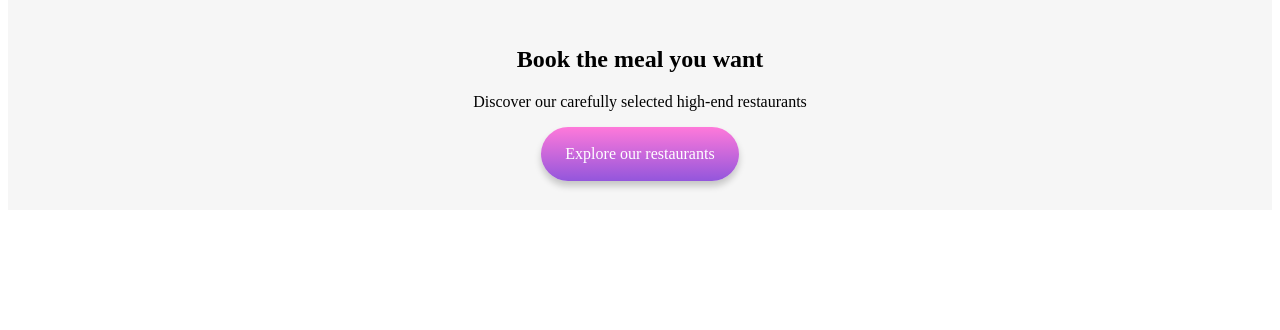
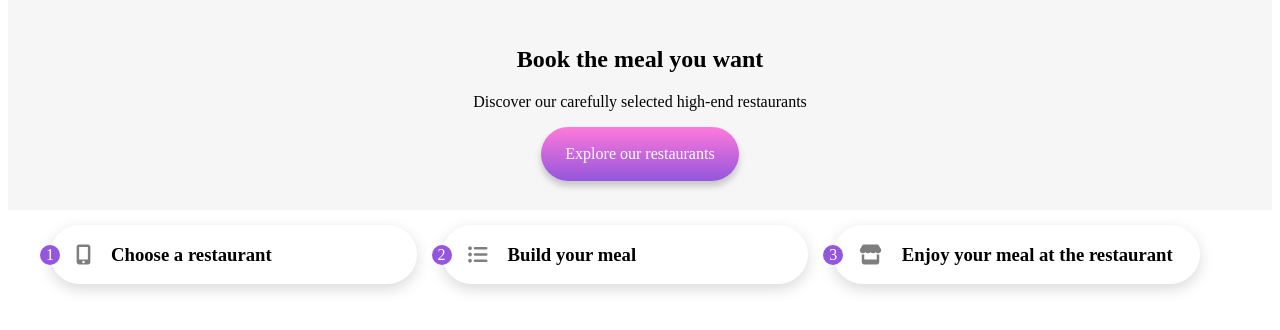
Before and after one commit to HSheikhcodes/OMF, a plain HTML site: page index.html in a window 1280 px wide. Shown: the part 96-426 px from the top of the page. Drawn offline with Linux system fonts and the light colour scheme; a web font is replaced by a local one.

Commit message:
restaurant-guides

```diff
--- a/CSS/style.css
+++ b/CSS/style.css
@@ -73,4 +73,73 @@ address {
     background: linear-gradient(180deg, #ff88de 0%, #a16be0 100%);
     opacity: 0;
 }
-/****************************Restaurants****/
+/****************************Guide section****/
+
+.restaurant-guides {
+    display: flex;
+    flex-direction: row;
+    position: relative;
+    align-items: center;
+    justify-content: flex-start;
+    flex-wrap: nowrap;
+    border-radius: 30px;
+    margin-bottom: 18px;
+    margin-left: 12px;
+    padding: 15px;
+
+}
+
+.fa-mobile-android-alt:before, .fa-mobile-screen:before {
+    content: "\f3cf";
+    margin: 15px;
+}
+
+.step {
+    display: flex;
+    flex-direction: row;
+    align-items: center;
+    justify-content: flex-start;
+    flex-wrap: nowrap;
+    margin-left: 15px;
+    margin-right: 10px;
+    position: relative;
+    box-shadow: 0 5px 15px rgba(0, 0, 0, 0.15);
+    border-radius: 50px;
+  }
+
+  .step__icon {
+    margin: 0 20px 0 26px;
+    font-size: 20px;
+    color: #7E7E7E;
+  }
+  .step__title {
+    font-weight: 900;
+  }
+  .step__number {
+     text-align: center;
+    background: #9356DC;
+    color: #FFF;
+    left: -10px;
+    width: 20px;
+    border-radius: 50%;
+    height: 20px;
+    line-height: 20px;
+    position: absolute;
+
+  }
+  .step:hover {
+    background-color: #F5EDFF;
+  }
+  .step:hover i {
+    color: #9356DC;
+  }
+  @media only screen and (min-width: 768px) {
+    .step {
+      flex-basis: 47%;
+    }
+  }
+  @media only screen and (min-width: 992px) {
+    .step {
+      flex-basis: 30%;
+    }
+  }
--- a/index.html
+++ b/index.html
@@ -43,6 +43,27 @@
           </div>
  </section>
 
+ <section class="guide">
+    <div class="restaurant-guides">
+        <div class="step">
+            <i class="fa-solid fa-mobile-screen-button step__icon"></i>
+            <h3 class="step__title">Choose a restaurant</h3>
+            <span class="step__number">1</span>
+        </div>
+        <div class="step">
+            <i class="fa-solid fa-list-ul step__icon"></i>
+            <h3 class="step__title">Build your meal</h3>
+            <span class="step__number">2</span>
+        </div>
+        <div class="step">
+            <i class="fa-solid fa-store step__icon"></i>
+            <h3 class="step__title">Enjoy your meal at the restaurant </h3>
+            <span class="step__number">3</span>
+        </div>
+    </div>
+
+ </section>
+
 
 </body>
 </html>
```
